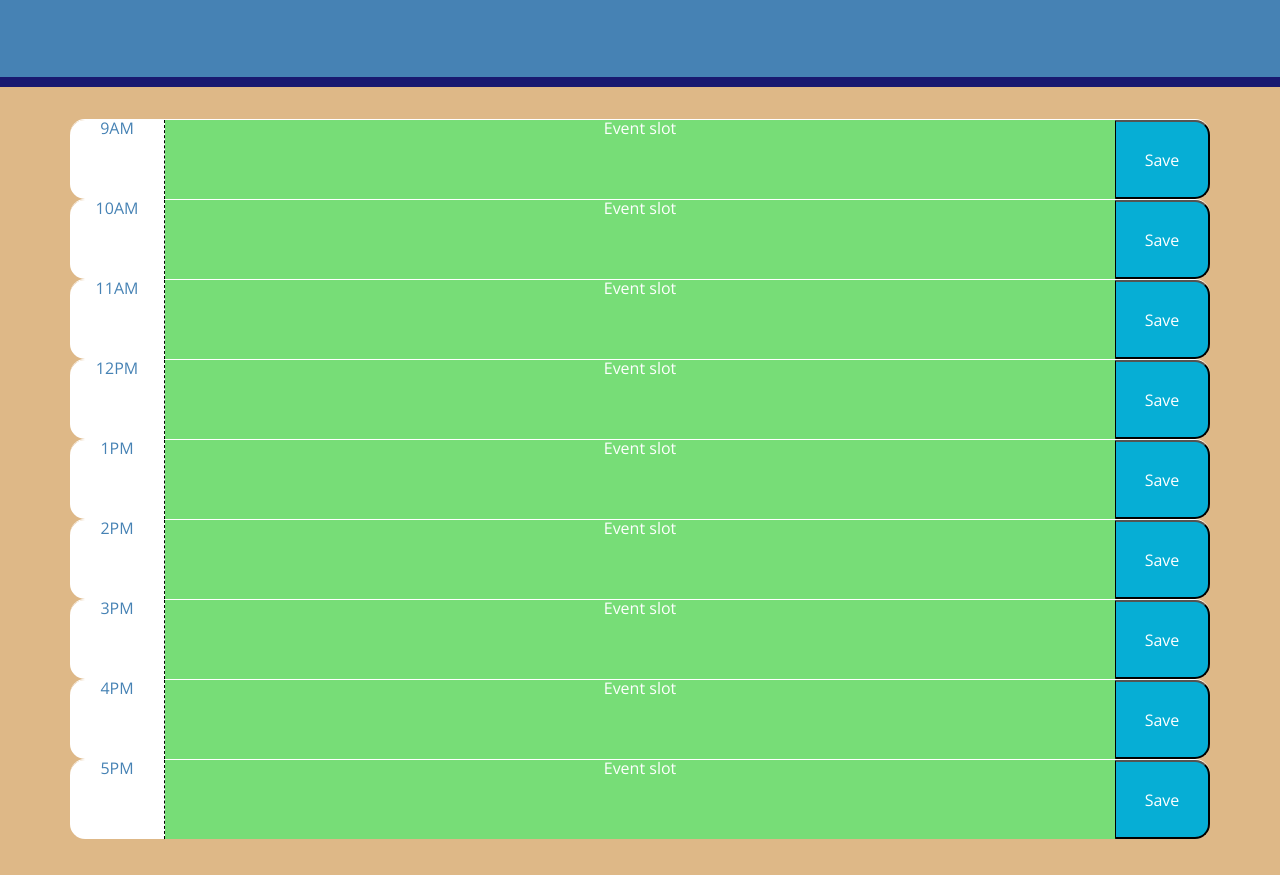
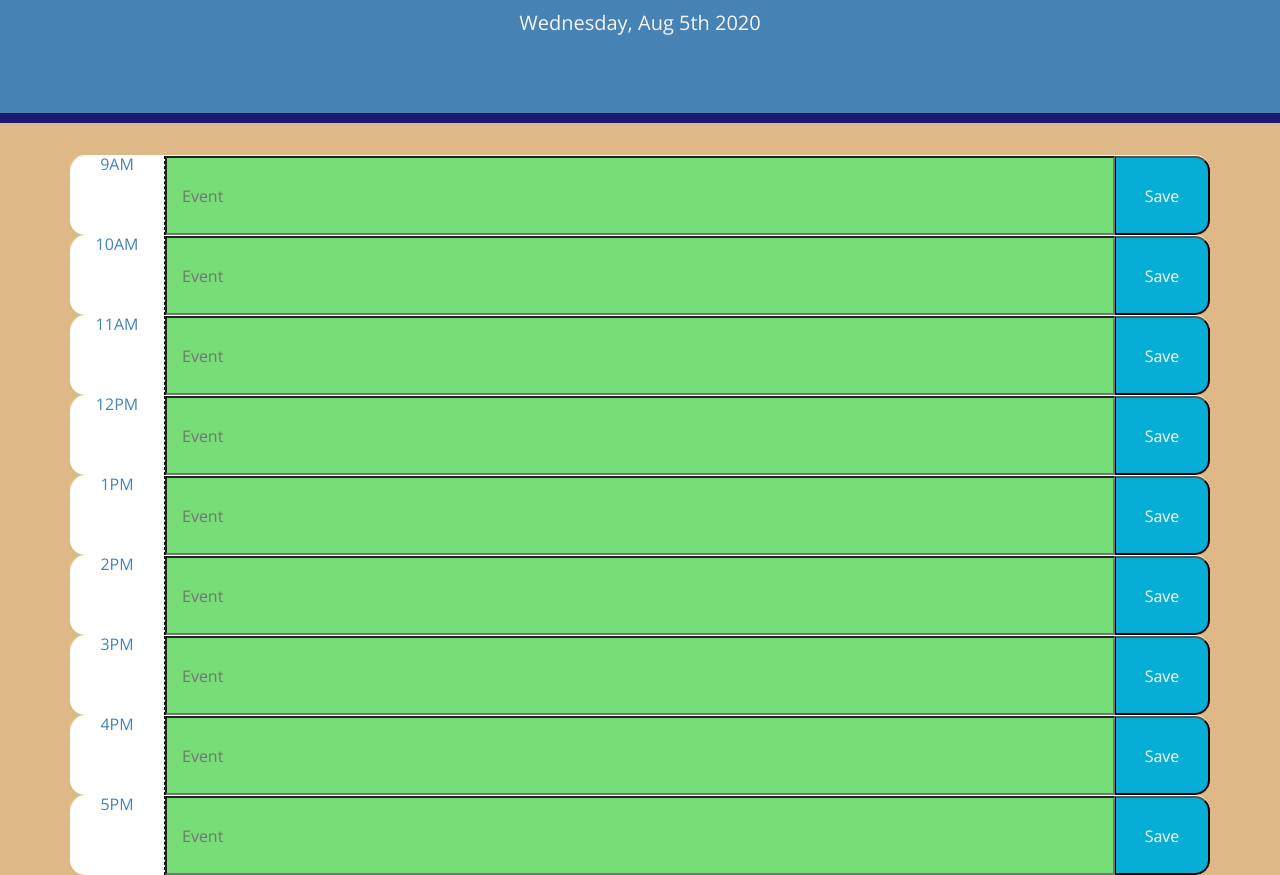
Before and after one commit to adela1445/MyDayPlanner, a plain HTML site: page index.html in a window 1280 px wide. Shown: the part 181-1056 px from the top of the page. Before the commit the page ends 1020 px from the top, so only its background shows below. Drawn offline with nearby package versions, Linux system fonts and the light colour scheme.

Commit message:
Added current dat to html using jquery with moment

```diff
--- a/Develop/Script.js
+++ b/Develop/Script.js
@@ -1,11 +1,8 @@
-// Makes sure that the js doesnt get run until the HTML file is finished loading
-$(document).ready(function () {
-  // Console logging to see js is connected to html
-  console.log("Hi, Checking if you are linked.");
+// Console logging to see js is connected to html
+console.log("Hi, Checking if you are linked.");
 
-  // Trying to capture current date using Moment
+// Trying to capture current date using Moment
 
-  var moment = require("moment");
-  moment().format();
-  console.log(moment);
-});
+var moment = moment().format("dddd, MMM Do YYYY");
+console.log(moment);
+var currentDate = $("#currentDay").text(moment);
--- a/index.html
+++ b/index.html
@@ -19,7 +19,6 @@
       rel="stylesheet"
     />
     <link rel="stylesheet" href="./Develop/style.css" />
-    <script src="./Develop/Script.js"></script>
 
     <title>Work Day Scheduler</title>
   </head>
@@ -35,60 +34,115 @@
 
       <div class="row time-block">
         <div class="col-md-1 hour">9AM</div>
-        <div class="col-md-10 past present future">Event slot</div>
+        <input
+          placeholder="Event"
+          type="text"
+          data-time="hour"
+          id="eventTitle"
+          class="col-md-10 past present future"
+        />
         <button class="col-md-1 saveBtn">Save</button>
       </div>
 
       <div class="row time-block">
         <div class="col-md-1 hour">10AM</div>
-        <div class="col-md-10 past present future">Event slot</div>
+        <input
+          placeholder="Event"
+          type="text"
+          data-time="hour"
+          id="eventTitle"
+          class="col-md-10 past present future"
+        />
         <button class="col-md-1 saveBtn">Save</button>
       </div>
 
       <div class="row time-block">
         <div class="col-md-1 hour">11AM</div>
-        <div class="col-md-10 past present future">Event slot</div>
+        <input
+          placeholder="Event"
+          type="text"
+          data-time="hour"
+          id="eventTitle"
+          class="col-md-10 past present future"
+        />
         <button class="col-md-1 saveBtn">Save</button>
       </div>
 
       <div class="row time-block">
         <div class="col-md-1 hour">12PM</div>
-        <div class="col-md-10 past present future">Event slot</div>
+        <input
+          placeholder="Event"
+          type="text"
+          data-time="hour"
+          id="eventTitle"
+          class="col-md-10 past present future"
+        />
         <button class="col-md-1 saveBtn">Save</button>
       </div>
 
       <div class="row time-block">
         <div class="col-md-1 hour">1PM</div>
-        <div class="col-md-10 past present future">Event slot</div>
+        <input
+          placeholder="Event"
+          type="text"
+          data-time="hour"
+          id="eventTitle"
+          class="col-md-10 past present future"
+        />
         <button class="col-md-1 saveBtn">Save</button>
       </div>
 
       <div class="row time-block">
         <div class="col-md-1 hour">2PM</div>
-        <div class="col-md-10 past present future">Event slot</div>
+        <input
+          placeholder="Event"
+          type="text"
+          data-time="hour"
+          id="eventTitle"
+          class="col-md-10 past present future"
+        />
         <button class="col-md-1 saveBtn">Save</button>
       </div>
 
       <div class="row time-block">
         <div class="col-md-1 hour">3PM</div>
-        <div class="col-md-10 past present future">Event slot</div>
+        <input
+          placeholder="Event"
+          type="text"
+          data-time="hour"
+          id="eventTitle"
+          class="col-md-10 past present future"
+        />
         <button class="col-md-1 saveBtn">Save</button>
       </div>
 
       <div class="row time-block">
         <div class="col-md-1 hour">4PM</div>
-        <div class="col-md-10 past present future">Event slot</div>
+        <input
+          placeholder="Event"
+          type="text"
+          data-time="hour"
+          id="eventTitle"
+          class="col-md-10 past present future"
+        />
         <button class="col-md-1 saveBtn">Save</button>
       </div>
 
       <div class="row time-block">
         <div class="col-md-1 hour">5PM</div>
-        <div class="col-md-10 past present future">Event slot</div>
+        <input
+          placeholder="Event"
+          type="text"
+          data-time="hour"
+          id="eventTitle"
+          class="col-md-10 past present future"
+        />
         <button class="col-md-1 saveBtn">Save</button>
       </div>
     </section>
 
     <script src="https://code.jquery.com/jquery-3.4.1.min.js"></script>
     <script src="https://cdnjs.cloudflare.com/ajax/libs/moment.js/2.24.0/moment.min.js"></script>
+    <script src="./Develop/Script.js"></script>
   </body>
 </html>
```
